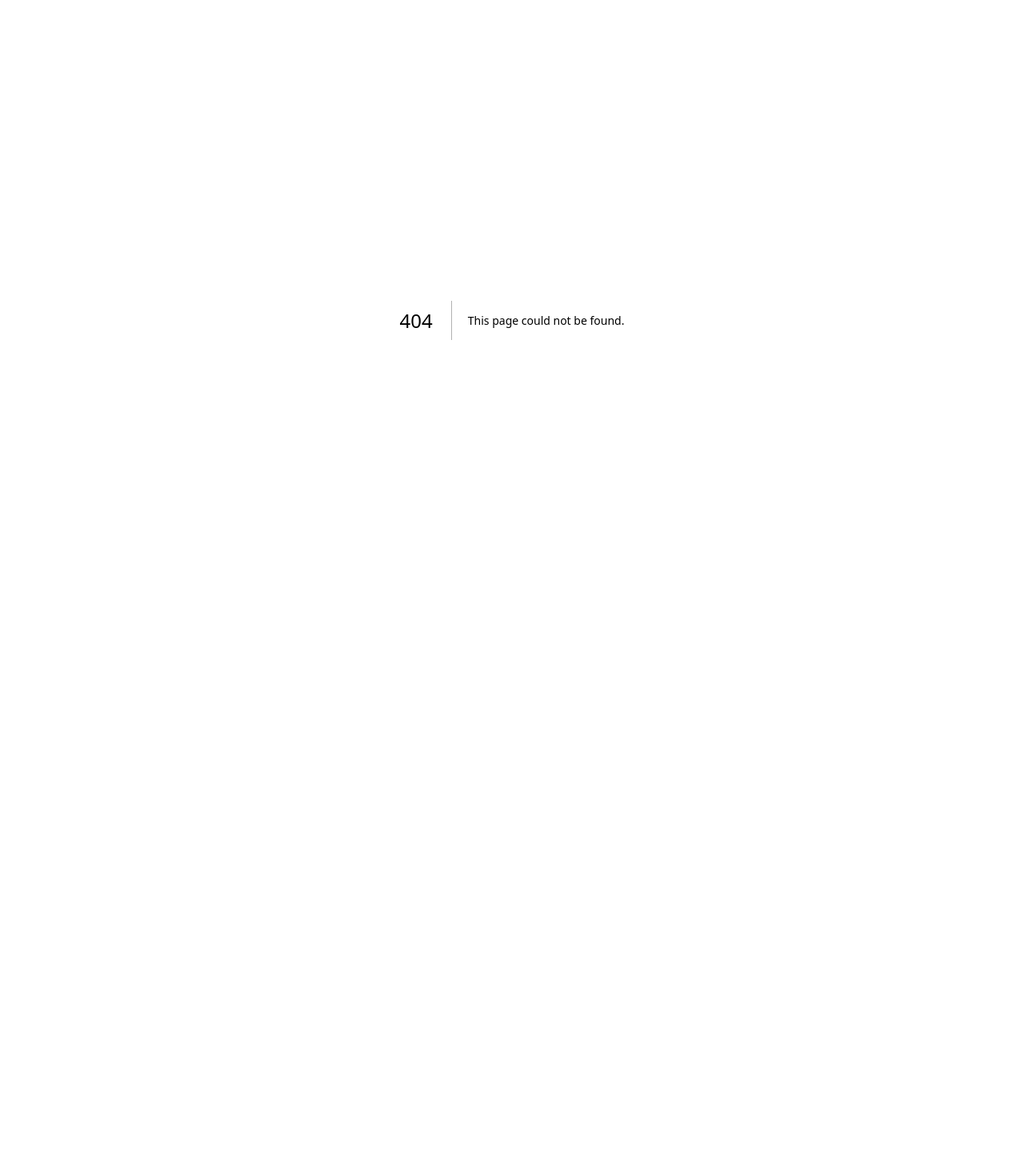
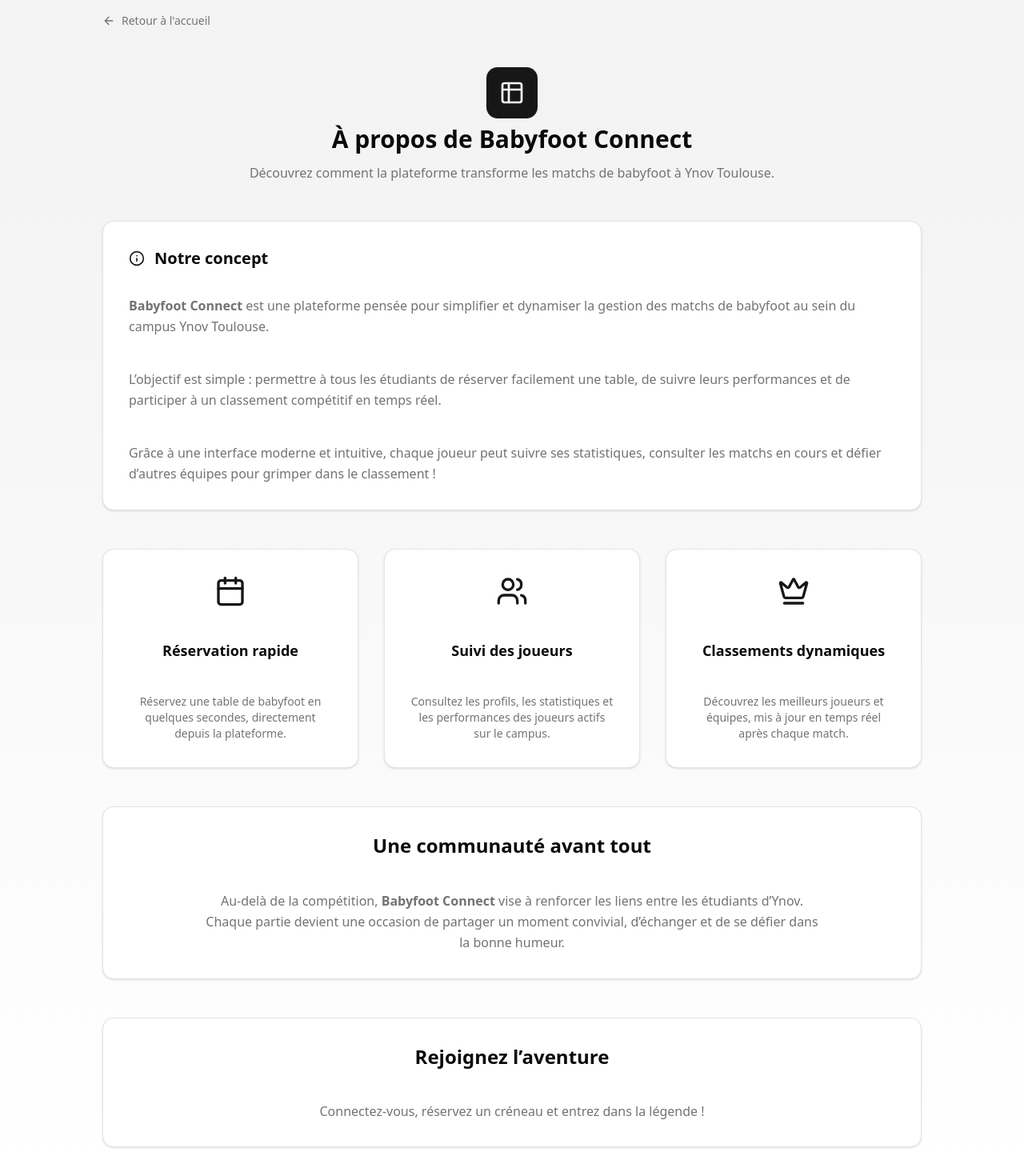
Before and after one commit to maelleagondjodondia/Hackathon-ByteMe, a Next.js app in the folder babyfoot-connect/: page /more in a window 1280 px wide. Before the commit this address had no page. Shown: the whole page at 80% size. Before the commit the page ends 800 px from the top, so only its background shows below. Built offline with nearby package versions, Linux system fonts and the light colour scheme.

Commit message:
Ajout de la page en savoir plus

```diff
--- /dev/null
+++ b/babyfoot-connect/src/app/more/page.tsx
@@ -0,0 +1,95 @@
+import { Card } from "@/components/ui/card"
+import { Table2, Calendar, Users, Crown, Info, ArrowLeft } from "lucide-react"
+import Link from "next/link"
+
+export default function MorePage() {
+  return (
+    <div className="min-h-screen bg-gradient-to-b from-primary/5 to-background flex items-center justify-center p-4">
+      <div className="w-full max-w-5xl space-y-12">
+        {/* Retour */}
+        <Link
+          href="/"
+          className="inline-flex items-center gap-2 text-sm text-muted-foreground hover:text-foreground transition-colors"
+        >
+          <ArrowLeft className="h-4 w-4" />
+          Retour à l'accueil
+        </Link>
+
+        {/* Titre principal */}
+        <div className="text-center space-y-3">
+          <div className="inline-flex h-16 w-16 bg-primary rounded-xl items-center justify-center mb-2">
+            <Table2 className="h-8 w-8 text-primary-foreground" />
+          </div>
+          <h1 className="text-3xl font-bold text-foreground">À propos de Babyfoot Connect</h1>
+          <p className="text-muted-foreground text-sm md:text-base">
+            Découvrez comment la plateforme transforme les matchs de babyfoot à Ynov Toulouse.
+          </p>
+        </div>
+
+        {/* Concept */}
+        <Card className="p-8 bg-card border-border space-y-4">
+          <div className="flex items-center gap-3 mb-2">
+            <Info className="h-5 w-5 text-primary"/>
+            <h2 className="text-xl font-semibold text-foreground">Notre concept</h2>
+          </div>
+          <p className="text-muted-foreground leading-relaxed">
+            <strong>Babyfoot Connect</strong> est une plateforme pensée pour simplifier et dynamiser la gestion des matchs
+            de babyfoot au sein du campus Ynov Toulouse.
+          </p>
+          <p className="text-muted-foreground leading-relaxed">
+            L’objectif est simple : permettre à tous les étudiants de réserver facilement une table, de suivre leurs
+            performances et de participer à un classement compétitif en temps réel.
+          </p>
+          <p className="text-muted-foreground leading-relaxed">
+            Grâce à une interface moderne et intuitive, chaque joueur peut suivre ses statistiques, consulter les matchs
+            en cours et défier d’autres équipes pour grimper dans le classement !
+          </p>
+        </Card>
+
+        {/* Fonctionnalités */}
+        <div className="grid grid-cols-1 md:grid-cols-3 gap-8">
+          <Card className="p-8 text-center space-y-4 bg-card border-border hover:bg-muted/30 transition">
+            <Calendar className="h-10 w-10 mx-auto text-primary" />
+            <h3 className="text-lg font-semibold text-foreground">Réservation rapide</h3>
+            <p className="text-sm text-muted-foreground">
+              Réservez une table de babyfoot en quelques secondes, directement depuis la plateforme.
+            </p>
+          </Card>
+
+          <Card className="p-8 text-center space-y-4 bg-card border-border hover:bg-muted/30 transition">
+            <Users className="h-10 w-10 mx-auto text-primary" />
+            <h3 className="text-lg font-semibold text-foreground">Suivi des joueurs</h3>
+            <p className="text-sm text-muted-foreground">
+              Consultez les profils, les statistiques et les performances des joueurs actifs sur le campus.
+            </p>
+          </Card>
+
+          <Card className="p-8 text-center space-y-4 bg-card border-border hover:bg-muted/30 transition">
+            <Crown className="h-10 w-10 mx-auto text-primary" />
+            <h3 className="text-lg font-semibold text-foreground">Classements dynamiques</h3>
+            <p className="text-sm text-muted-foreground">
+              Découvrez les meilleurs joueurs et équipes, mis à jour en temps réel après chaque match.
+            </p>
+          </Card>
+        </div>
+
+        {/* Objectif */}
+        <Card className="p-8 bg-card border-border text-center space-y-4">
+          <h2 className="text-2xl font-bold text-foreground">Une communauté avant tout</h2>
+          <p className="text-muted-foreground leading-relaxed max-w-3xl mx-auto">
+            Au-delà de la compétition, <strong>Babyfoot Connect</strong> vise à renforcer les liens entre les étudiants
+            d’Ynov. Chaque partie devient une occasion de partager un moment convivial, d’échanger et de se défier dans la
+            bonne humeur.
+          </p>
+        </Card>
+
+        <Card className="p-8 bg-card border-border text-center space-y-4">
+          <h3 className="text-2xl font-bold text-foreground">Rejoignez l’aventure</h3>
+          <p className="text-muted-foreground">
+            Connectez-vous, réservez un créneau et entrez dans la légende !
+          </p>
+        </Card>
+      </div>
+    </div>
+  )
+}
--- a/babyfoot-connect/src/app/page.tsx
+++ b/babyfoot-connect/src/app/page.tsx
@@ -139,9 +139,11 @@ export default function HomePage() {
                   Créer un compte
                 </a>
               </Button>
-              <Button size="lg" variant="outline">
-                En savoir plus
-              </Button>
+              <a href="/more" className="cursor-pointer">
+                <Button size="lg" variant="outline" className="gap-2 text-lg px-4 bg-transparent cursor-pointer text-base">
+                  En savoir plus
+                </Button>
+              </a>
             </div>
           </Card>
         </div>
@@ -152,7 +154,7 @@ export default function HomePage() {
           <div className="flex flex-col md:flex-row items-center justify-between gap-4">
             <p className="text-sm text-muted-foreground">© 2025 Babyfoot Connect - Ynov Toulouse</p>
             <div className="flex gap-6">
-              <a href="#" className="text-sm text-muted-foreground hover:text-foreground transition-colors">
+              <a href="/more" className="text-sm text-muted-foreground hover:text-foreground transition-colors">
                 À propos
               </a>
               <a href="#" className="text-sm text-muted-foreground hover:text-foreground transition-colors">
```
